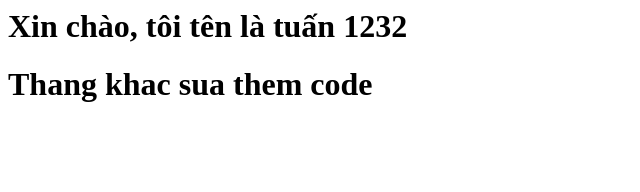
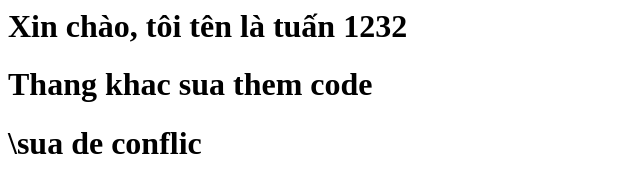
Before and after one commit to trinhngoctuan1509/Project01, a plain HTML site: page index.html in a window 1280 px wide. Shown: the whole page, without its empty margins (0-640 px from the left). Drawn offline with Linux system fonts and the light colour scheme.

Commit message:
Update index.html

```diff
--- a/index.html
+++ b/index.html
@@ -1,3 +1,5 @@
 <h1>Xin chào, tôi tên là tuấn 1232</h1>
 
 <h1>Thang khac sua them code</h1>
+
+<h1>\sua de conflic</h1>
```
